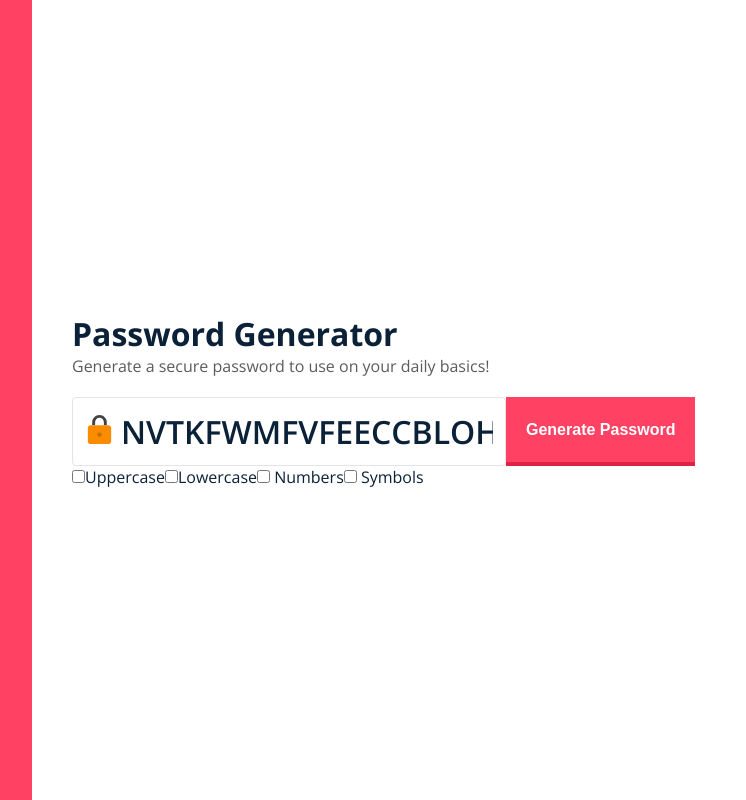
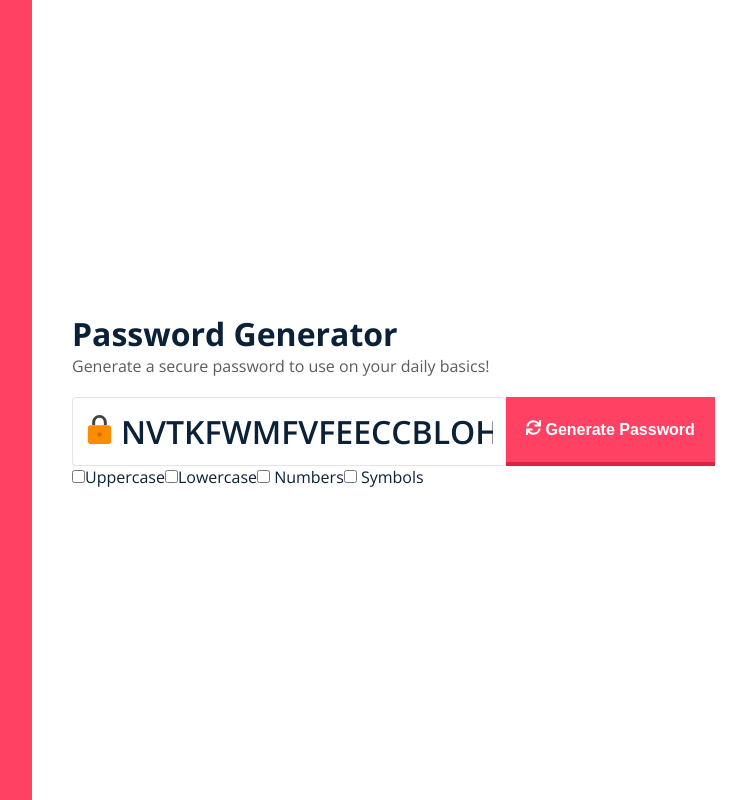
Before and after one commit to ajsevillano/password-generator, a React (Create React App) app: page / in a window 1280 px wide. Shown: the whole page, without its empty margins (340-1086 px from the left). Built offline with nearby package versions, Linux system fonts and the light colour scheme.

Commit message:
Fix passing booleans as props adding {}

```diff
--- a/src/App.js
+++ b/src/App.js
@@ -12,7 +12,7 @@ import { FcLock } from 'react-icons/fc';
 const App = () => {
   const [password, setPassword] = useState('');
   const [passLength, setPassLength] = useState(20);
-  const [isLowerCase, setisLowerCase] = useState(false);
+  const [isLowerCase, setIsLowerCase] = useState(false);
 
   useEffect(() => {
     setPasswordLength(passLength);
@@ -26,7 +26,7 @@ const App = () => {
   }
 
   const handleCheckBox = () => {
-    isLowerCase === true ? setisLowerCase(false) : setisLowerCase(true);
+    isLowerCase === true ? setIsLowerCase(false) : setIsLowerCase(true);
   };
 
   return (
@@ -46,7 +46,7 @@ const App = () => {
           name="lowerCase"
           id="lowerCase"
           onChange={handleCheckBox}
-          isLowerCase={isLowerCase}
+          islowercase={{ isLowerCase }}
         />
         Lowercase
         <input type="checkbox" name="numbers" id="numbers" /> Numbers
--- a/src/components/Button/index.js
+++ b/src/components/Button/index.js
@@ -1,7 +1,9 @@
+import { FaSync } from 'react-icons/fa';
+
 const Button = ({ handleClick }) => {
   return (
     <button className="button" onClick={handleClick}>
-      Generate Password
+      <FaSync size={15} /> Generate Password
     </button>
   );
 };
--- a/src/helpers.js
+++ b/src/helpers.js
@@ -6,8 +6,8 @@ const setUpperCase = (isUpperCase) => {
   return '';
 };
 
-const setLowerCase = (isLowerCase) => {
-  isLowerCase && (characters += 'abcdefghijklmnopqrstuvwxyz');
+const setLowerCase = (islowercase) => {
+  islowercase && (characters += 'abcdefghijklmnopqrstuvwxyz');
   return '';
 };
 
@@ -43,10 +43,10 @@ const passwordCharacters = () => {
   }
 };
 
-export const generatePassword = (isLowerCase) => {
+export const generatePassword = (islowercase) => {
   setPasswordLength(passwordLength);
   setUpperCase(true);
-  setLowerCase(isLowerCase);
+  setLowerCase(islowercase);
   setSymbols(false);
   setNumber(false);
   const password = passwordCharacters();
```
